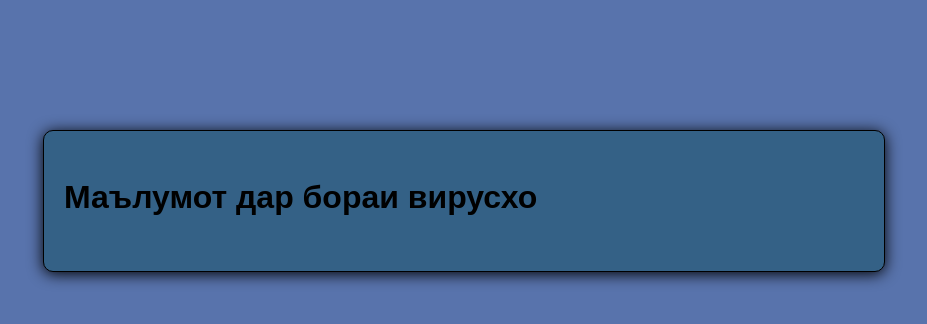
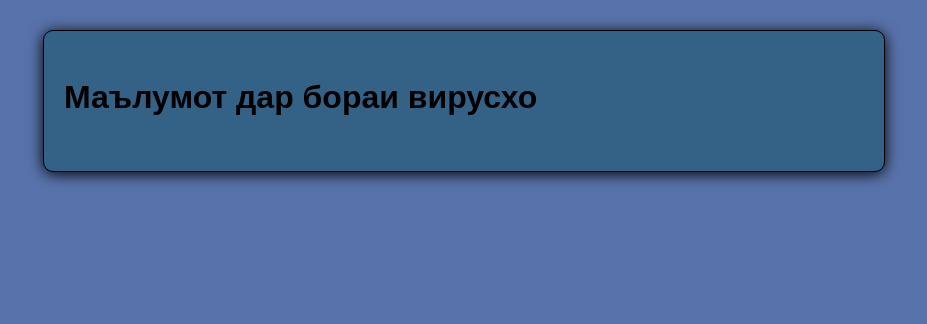
Before and after one commit to Abdullo2009/Sharopov.A, a plain HTML site: page index.html in a window 1280 px wide. Shown: the whole page, without its empty margins (176-1103 px from the left). Drawn offline with Linux system fonts and the light colour scheme.

Commit message:
Add files via upload

```diff
--- a/index.html
+++ b/index.html
@@ -10,7 +10,7 @@
             line-height: 1.6;
             background-color: rgb(88, 115, 172);
             margin: 0;
-            padding: 100px;
+            padding: 0;
         }
         .section {
             margin: 30px auto;
```
